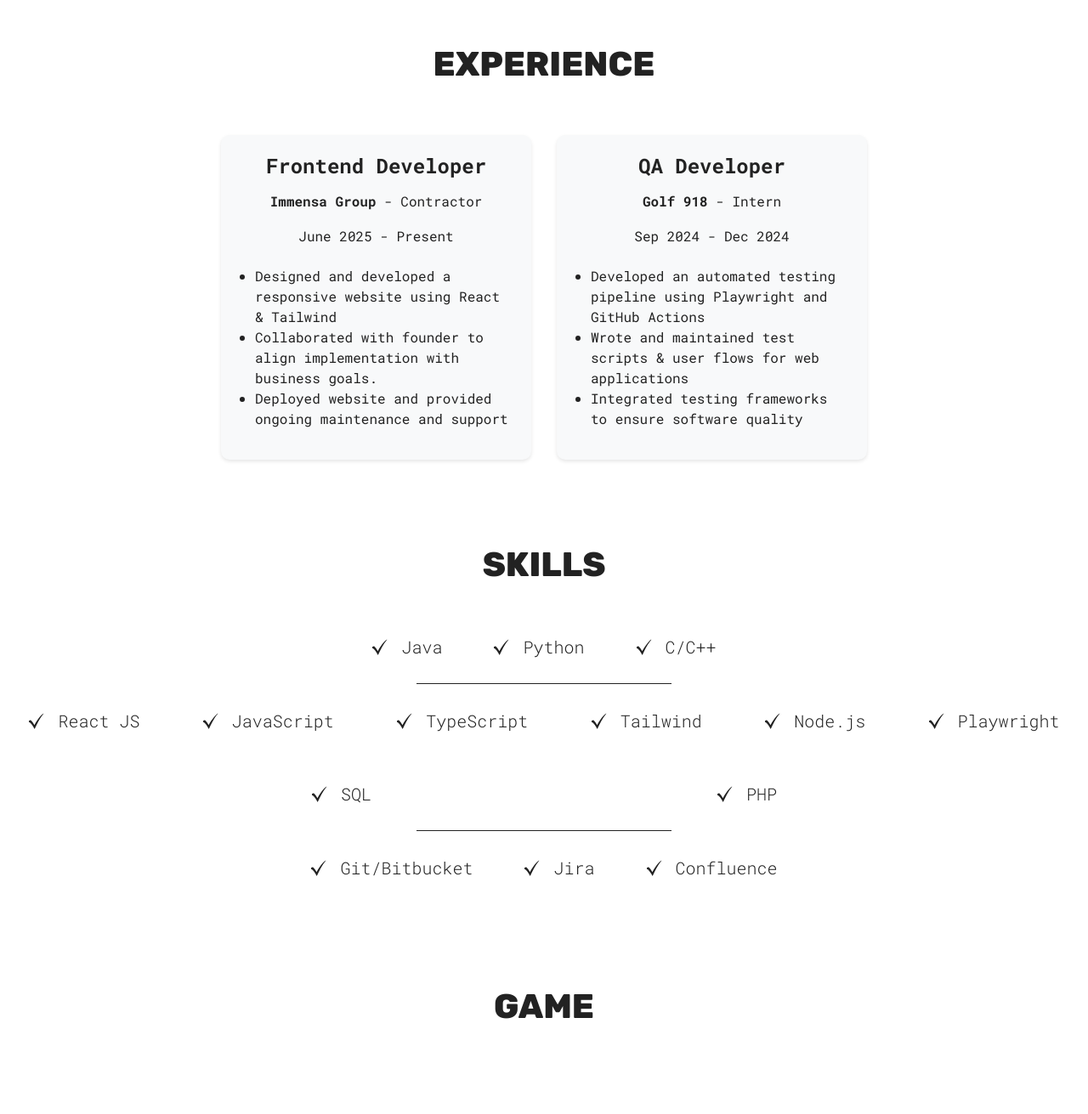
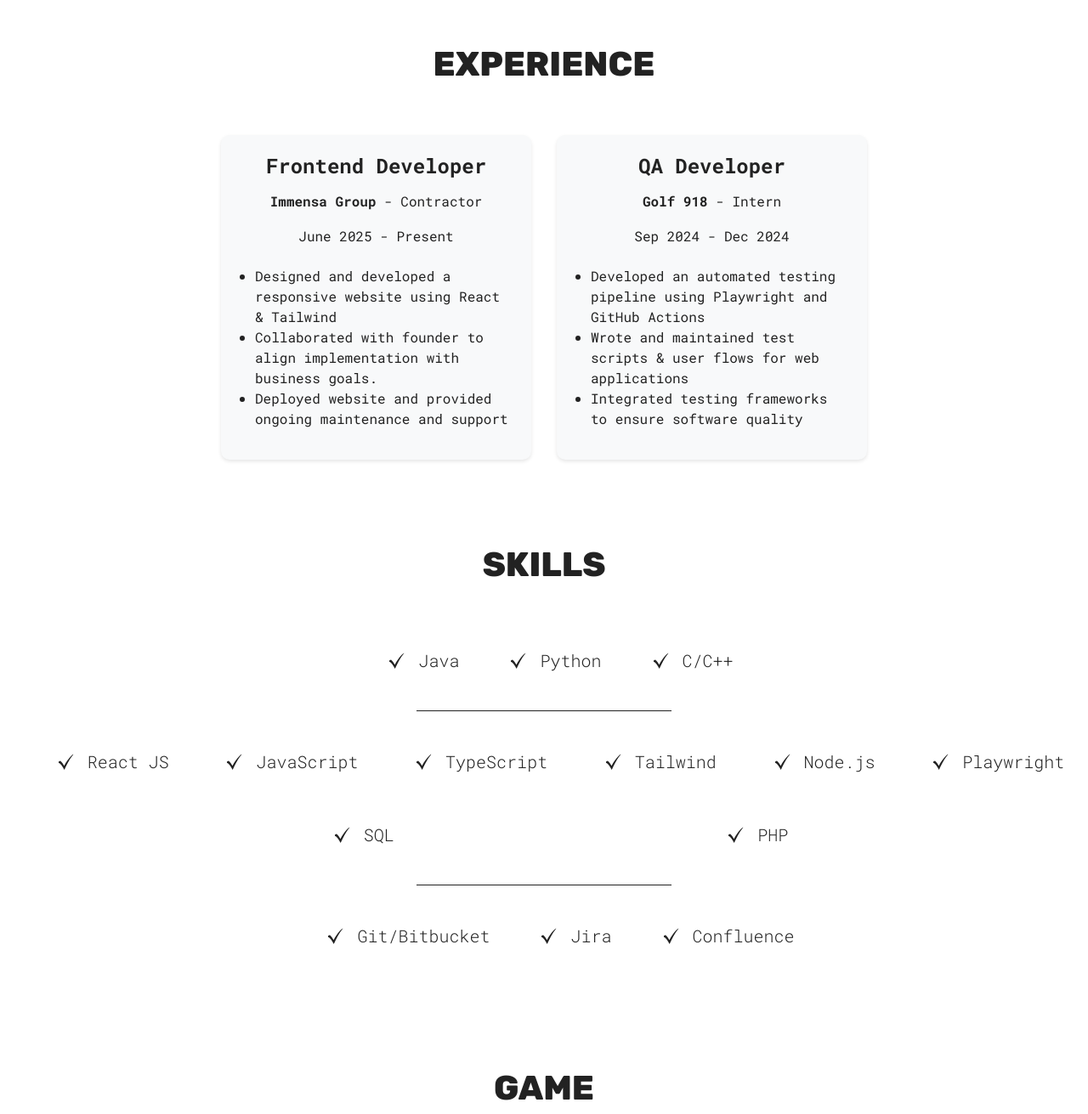
Before and after one commit to Hirbod03/PersonalWebsite, a React (Vite) app: page / in a window 1280 px wide. Shown: the part 888-2199 px from the top of the page at 85% size. Built offline with nearby package versions, Linux system fonts and the light colour scheme.

Commit message:
feat: enhance accessibility and semantics by replacing divs with sections and adding ARIA labels

```diff
--- a/src/App.jsx
+++ b/src/App.jsx
@@ -17,18 +17,18 @@ function App() {
          {/* Navigation bar at the top */}
          <Navbar />
          {/* Main content with top padding to avoid overlap with navbar */}
-         <div style={{ paddingTop: '70px' }}>
+         <main style={{ paddingTop: '70px', scrollBehavior: 'smooth' }} aria-label="Main content">
             {/* Hero section */}
-            <div id="hero"><Hero /></div>
+            <section id="hero" tabIndex={-1} aria-label="Hero section"><Hero /></section>
             {/* Experience section */}
-            <div id="experience"><Experience /></div>
+            <section id="experience" tabIndex={-1} aria-label="Experience section"><Experience /></section>
             {/* Skills section */}
-            <div id="skills"><Skills /></div>
+            <section id="skills" tabIndex={-1} aria-label="Skills section"><Skills /></section>
             {/* TicTacToe game section */}
-            <div id="tictactoe"><TicTacToe /></div>
+            <section id="tictactoe" tabIndex={-1} aria-label="Tic Tac Toe game"><TicTacToe /></section>
             {/* Contact section */}
-            <div id="contact"><Contact /></div>
-         </div>
+            <section id="contact" tabIndex={-1} aria-label="Contact section"><Contact /></section>
+         </main>
          {/* Back to top button */}
          <BackToTopButton />
       </>
--- a/src/sections/Experience/Experience.jsx
+++ b/src/sections/Experience/Experience.jsx
@@ -31,13 +31,13 @@ const experiences = [
 // Functional component to display experience section
 const Experience = () => {
   return (
-    <div id="experience" className={styles.container}>
+    <section id="experience" className={styles.container} aria-label="Experience section">
       {/* Section title */}
       <h1 className="sectionTitle">Experience</h1>
       <div className={styles.experienceList}>
         {/* Map through experiences and render each as a card */}
         {experiences.map((experience, index) => (
-          <div key={index} className={styles.experienceCard}>
+          <article key={index} className={styles.experienceCard} aria-label={`${experience.title} at ${experience.company}`}>
             {/* Job title */}
             <h3>{experience.title}</h3>
             <p>
@@ -47,13 +47,14 @@ const Experience = () => {
                 target="_blank"
                 rel="noopener noreferrer"
                 className={styles.companyLink}
+                aria-label={`Visit ${experience.company} website`}
               >
                 {experience.company}
               </a>
               {/* Type of employment */}
-              <a className={styles.employmentDetails}>
+              <span className={styles.employmentDetails}>
                 &nbsp;- {experience.typeOfEmployment}
-              </a>
+              </span>
             </p>
             {/* Employment duration */}
             <p className={styles.employmentDetails}>
@@ -65,10 +66,10 @@ const Experience = () => {
                 <li key={idx}>{responsibility}</li>
               ))}
             </ul>
-          </div>
+              </article>
         ))}
       </div>
-    </div>
+        </section>
   );
 };
 
--- a/src/sections/Hero/Hero.jsx
+++ b/src/sections/Hero/Hero.jsx
@@ -23,20 +23,25 @@ function Hero() {
     return (
     <div className={`${styles.container} heroSection`}>
         {/* Main hero section */}
-        <section id = "hero" className={styles.container}>
+        <section id="hero" className={styles.container} aria-label="Hero section">
             <div className={styles.colorModeContainer}>
                 {/* Profile image */}
                 <img
                     className={styles.hero}
-                    src= {img}
-                    alt="profile-image"
+                    src={img}
+                    alt="Profile image of Hirbod Hosseini"
+                    loading="lazy"
                 />
                 {/* Theme toggle icon */}
                 <img
-                    className = {styles.colorMode}
-                    src ={themeIcon}
-                    alt="light/dark-mode-selector"
+                    className={styles.colorMode}
+                    src={themeIcon}
+                    alt={theme === 'light' ? 'Switch to dark mode' : 'Switch to light mode'}
                     onClick={toggleTheme}
+                    role="button"
+                    aria-label="Toggle color mode"
+                    tabIndex={0}
+                    onKeyPress={e => { if (e.key === 'Enter') toggleTheme(); }}
                 />
             </div>
             <div className={styles.info}>
@@ -45,11 +50,11 @@ function Hero() {
                 <h2>Software Developer</h2>
                 {/* Social icons */}
                 <span>
-                    <a href="https://www.linkedin.com/in/hirbod03/" target="_blank">
-                        <img src={linkedinIcon} alt="LinkedIn-Icon" />
+                    <a href="https://www.linkedin.com/in/hirbod03/" target="_blank" rel="noopener noreferrer" aria-label="LinkedIn profile">
+                        <img src={linkedinIcon} alt="LinkedIn icon" loading="lazy" />
                     </a>
-                    <a href="https://github.com/Hirbod03" target="_blank">
-                        <img src={githubIcon} alt="GitHub-Icon" />
+                    <a href="https://github.com/Hirbod03" target="_blank" rel="noopener noreferrer" aria-label="GitHub profile">
+                        <img src={githubIcon} alt="GitHub icon" loading="lazy" />
                     </a>
                 </span>
                 {/* Short description */}
@@ -57,7 +62,7 @@ function Hero() {
                     I like building cool stuff while listening to music and drinking excessive amounts of coffee.
                 </p>
                 {/* Resume download button */}
-                <a href={CV} download>
+                <a href={CV} download aria-label="Download resume">
                     <button className="hover">
                         Resume
                     </button>
--- a/src/sections/Skills/Skills.jsx
+++ b/src/sections/Skills/Skills.jsx
@@ -16,18 +16,18 @@ function Skills() {
 
   return (
     // Main container for the Skills section
-    <section id="skills" className={styles.container}>
+    <section id="skills" className={styles.container} aria-label="Skills section">
       {/* Section title */}
       <h1 className="sectionTitle">Skills</h1>
       {/* First group of skills */}
-      <div className={styles.skillList}>
+      <ul className={styles.skillList} aria-label="Programming languages">
         <SkillList src={checkMarkIcon} skill="Java" />
         <SkillList src={checkMarkIcon} skill="Python" />
         <SkillList src={checkMarkIcon} skill="C/C++" />
-      </div>
+      </ul>
       <hr />
       {/* Second group of skills */}
-      <div className={styles.skillList}>
+      <ul className={styles.skillList} aria-label="Web technologies">
         <SkillList src={checkMarkIcon} skill="React JS" />
         <SkillList src={checkMarkIcon} skill="JavaScript" />
         <SkillList src={checkMarkIcon} skill="TypeScript" />
@@ -38,15 +38,15 @@ function Skills() {
         <SkillList src={checkMarkIcon} skill="Playwright" />
         <SkillList src={checkMarkIcon} skill="SQL" />
         <SkillList src={checkMarkIcon} skill="PHP" />
-      </div>
+      </ul>
       <hr />
       {/* Third group of skills */}
-      <div className={styles.skillList}>
+      <ul className={styles.skillList} aria-label="Tools">
         <SkillList src={checkMarkIcon} skill="Git/Bitbucket" />
         <SkillList src={checkMarkIcon} skill="Jira" />
         {/* <SkillList src={checkMarkIcon} skill="Slack" /> */}
         <SkillList src={checkMarkIcon} skill="Confluence" />
-      </div>
+      </ul>
     </section>
   );
 }
--- a/src/sections/navBar/navBar.jsx
+++ b/src/sections/navBar/navBar.jsx
@@ -4,17 +4,17 @@ import styles from './navBarStyles.module.css';
 // Define the Navbar functional component
 const Navbar = () => (
   // Main navigation element with a CSS class for styling
-  <nav className={styles.navbar}>
+  <nav className={styles.navbar} role="navigation" aria-label="Main navigation">
     {/* Container div for navbar content */}
     <div className={styles.navbarContainer}>
       {/* Unordered list for navigation links */}
       <ul className={styles.navList}>
         {/* Navigation items linking to different sections of the page */}
-        <li><a href="#hero">Home</a></li>
-        <li><a href="#experience">Experience</a></li>
-        <li><a href="#skills">Skills</a></li>
-        <li><a href="#tictactoe">Game</a></li>
-        <li><a href="#contact">Contact</a></li>
+        <li><a href="#hero" tabIndex={0} aria-label="Home section">Home</a></li>
+        <li><a href="#experience" tabIndex={0} aria-label="Experience section">Experience</a></li>
+        <li><a href="#skills" tabIndex={0} aria-label="Skills section">Skills</a></li>
+        <li><a href="#tictactoe" tabIndex={0} aria-label="Game section">Game</a></li>
+        <li><a href="#contact" tabIndex={0} aria-label="Contact section">Contact</a></li>
       </ul>
     </div>
   </nav>
```
